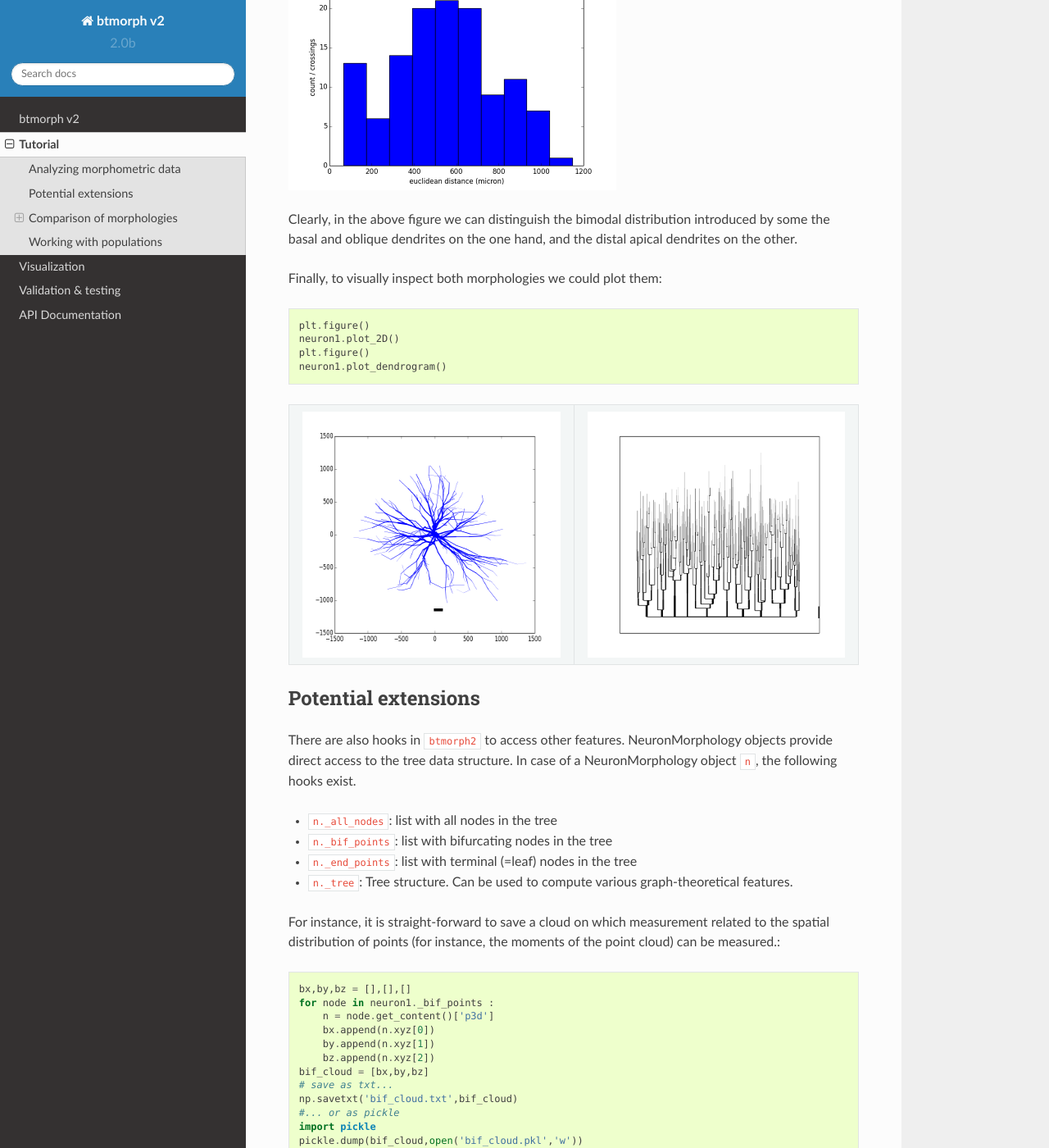
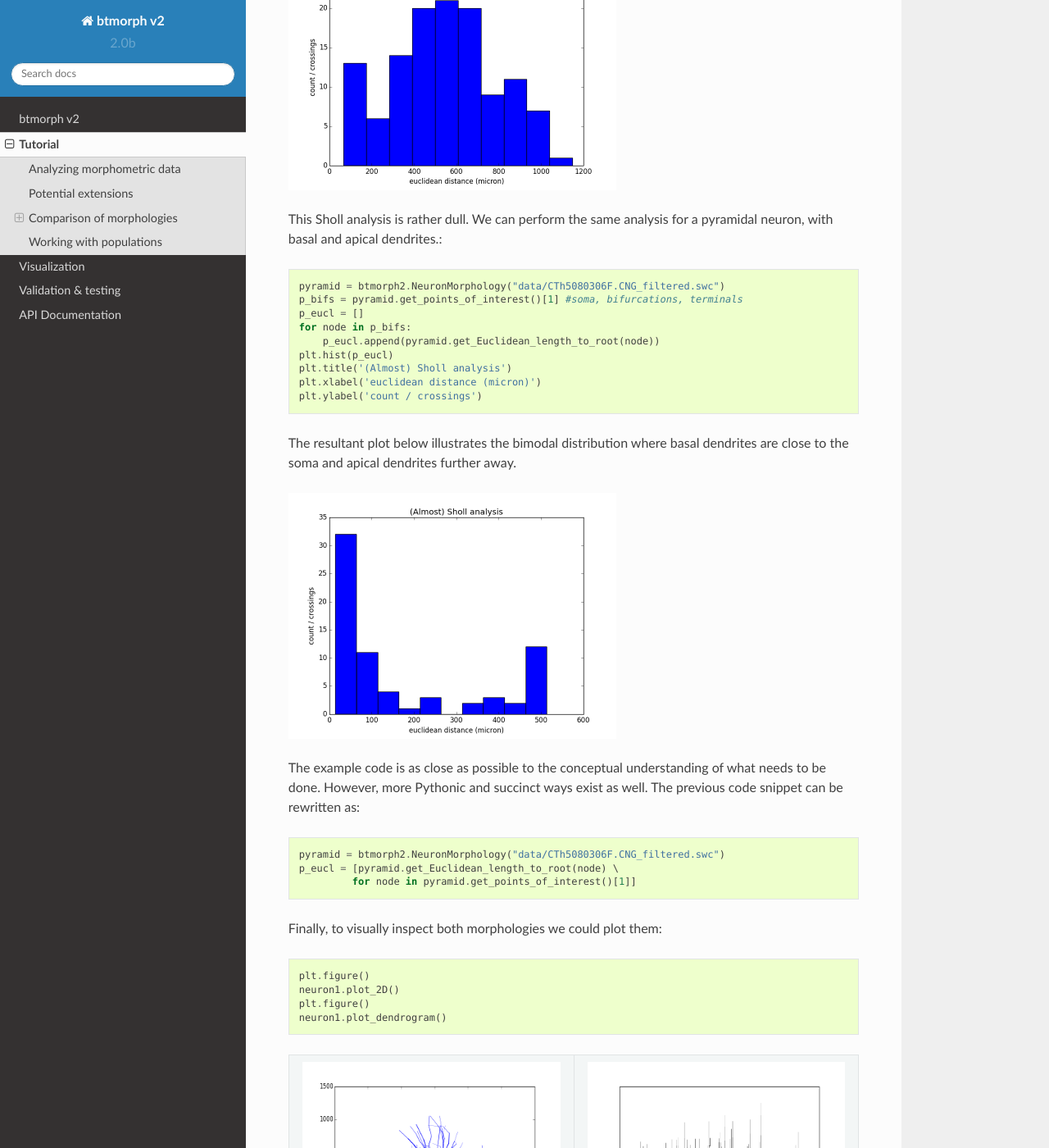
Before and after one commit to btorb/btmorph_v2, a Sphinx documentation site: the page built from docs/tutorial.rst, in a window 1280 px wide and 1400 px high, scrolled down 2241 px. Shown: the whole window at 82% size. Built offline with Sphinx 7.4.7 and the Read the Docs theme 2.0.0, drawn with Linux system fonts in a browser that asks for light colours.

Commit message:
Update tutorial

```diff
--- a/docs/tutorial.rst
+++ b/docs/tutorial.rst
@@ -74,7 +74,32 @@ which produces the following image:
 .. image:: figures/v_e_moto1_sholl.png
   :scale: 50
 
-Clearly, in the above figure we can distinguish the bimodal distribution introduced by some the basal and oblique dendrites on the one hand, and the distal apical dendrites on the other.
+This Sholl analysis is rather dull. We can perform the same analysis for
+a pyramidal neuron, with basal and apical dendrites.::
+
+  pyramid = btmorph2.NeuronMorphology("data/CTh5080306F.CNG_filtered.swc")
+  p_bifs = pyramid.get_points_of_interest()[1] #soma, bifurcations, terminals
+  p_eucl = []
+  for node in p_bifs:
+      p_eucl.append(pyramid.get_Euclidean_length_to_root(node))
+  plt.hist(p_eucl)
+  plt.title('(Almost) Sholl analysis')
+  plt.xlabel('euclidean distance (micron)')
+  plt.ylabel('count / crossings')
+
+The resultant plot below illustrates the bimodal distribution where basal
+dendrites are close to the soma and apical dendrites further away.
+
+.. image:: figures/pyramid_sholl.png
+  :scale: 50
+
+The example code is as close as possible to the conceptual understanding
+of what needs to be done. However, more Pythonic and succinct ways
+exist as well. The previous code snippet can be rewritten as::
+
+  pyramid = btmorph2.NeuronMorphology("data/CTh5080306F.CNG_filtered.swc")
+  p_eucl = [pyramid.get_Euclidean_length_to_root(node) \
+           for node in pyramid.get_points_of_interest()[1]]
 
 Finally, to visually inspect both morphologies we could plot them::
 
```
Also changed, not shown: docs/figures/pyramid_sholl.png (added).
